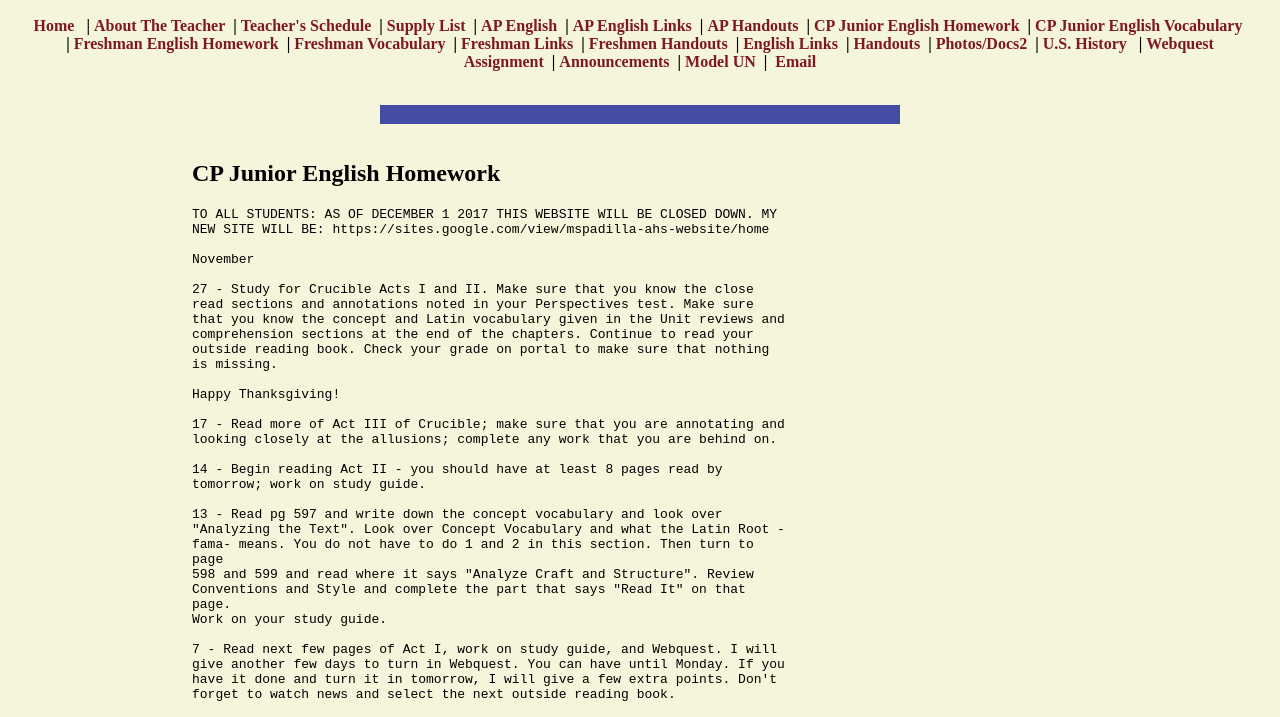
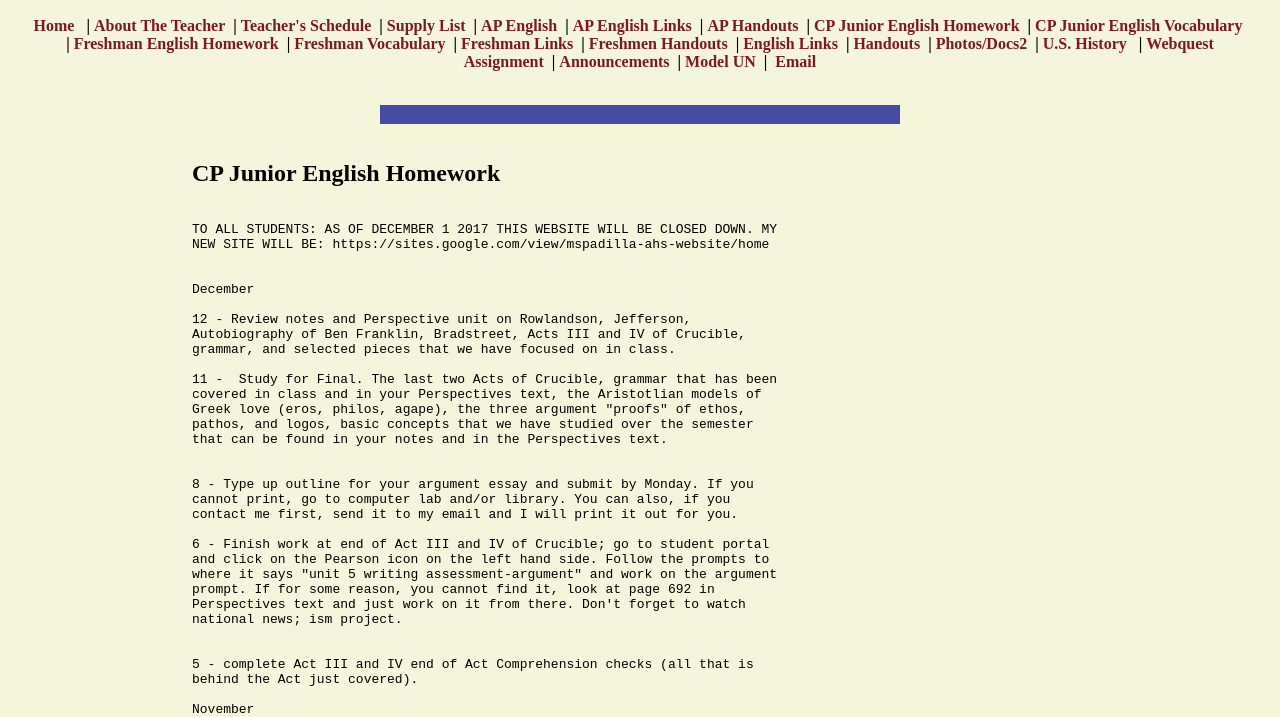
Before and after one commit to npadi/npadi.github.io, a plain HTML site: page teacherweb.com/CA/AlhambraHighSChool/Padilla/h1.html in a window 1280 px wide. Shown: the part 51-768 px from the top of the page. Drawn offline with Linux system fonts and the light colour scheme; a script that the page names is missing.

Commit message:
Updated site to last copy

```diff
--- a/teacherweb.com/CA/AlhambraHighSChool/Padilla/h1.html
+++ b/teacherweb.com/CA/AlhambraHighSChool/Padilla/h1.html
@@ -108,10 +108,41 @@ Sys.WebForms.PageRequestManager.getInstance()._updateControls([], [], [], 90);
 
 <div style="text-align:left;">
 	<h2 class="Header">CP Junior English Homework</h2>
-    <pre class="owner">TO ALL STUDENTS: AS OF DECEMBER 1 2017 THIS WEBSITE WILL BE CLOSED DOWN. MY
+    <pre class="owner">
+TO ALL STUDENTS: AS OF DECEMBER 1 2017 THIS WEBSITE WILL BE CLOSED DOWN. MY
 NEW SITE WILL BE: https://sites.google.com/view/mspadilla-ahs-website/home
 
+
+December
+
+12 - Review notes and Perspective unit on Rowlandson, Jefferson,
+Autobiography of Ben Franklin, Bradstreet, Acts III and IV of Crucible,
+grammar, and selected pieces that we have focused on in class.
+
+11 -  Study for Final. The last two Acts of Crucible, grammar that has been
+covered in class and in your Perspectives text, the Aristotlian models of
+Greek love (eros, philos, agape), the three argument "proofs" of ethos,
+pathos, and logos, basic concepts that we have studied over the semester
+that can be found in your notes and in the Perspectives text.
+
+
+8 - Type up outline for your argument essay and submit by Monday. If you
+cannot print, go to computer lab and/or library. You can also, if you
+contact me first, send it to my email and I will print it out for you.
+
+6 - Finish work at end of Act III and IV of Crucible; go to student portal
+and click on the Pearson icon on the left hand side. Follow the prompts to
+where it says "unit 5 writing assessment-argument" and work on the argument
+prompt. If for some reason, you cannot find it, look at page 692 in
+Perspectives text and just work on it from there. Don't forget to watch
+national news; ism project.
+
+
+5 - complete Act III and IV end of Act Comprehension checks (all that is
+behind the Act just covered).
+
 November
+
 
 27 - Study for Crucible Acts I and II. Make sure that you know the close
 read sections and annotations noted in your Perspectives test. Make sure
```
